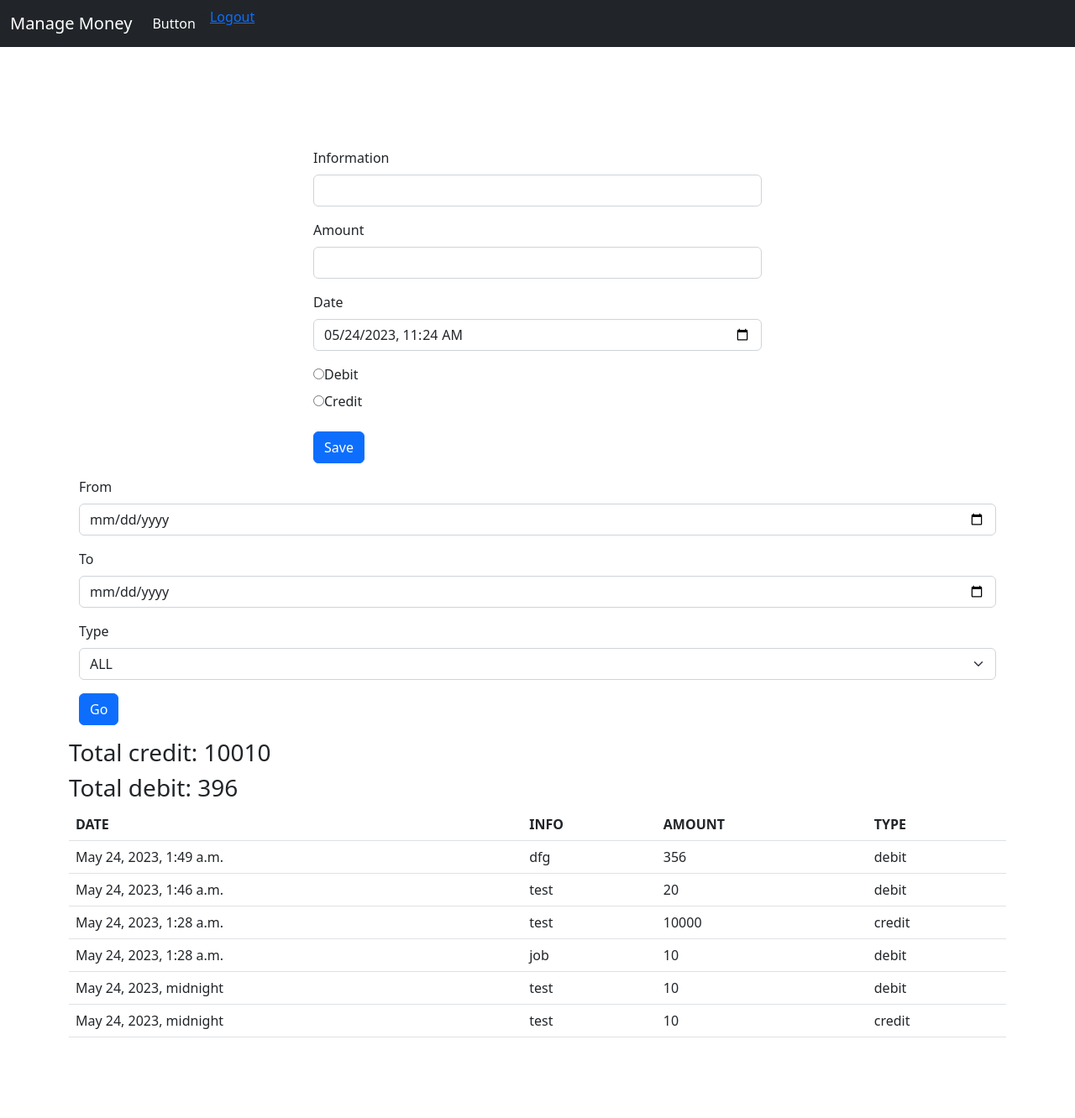
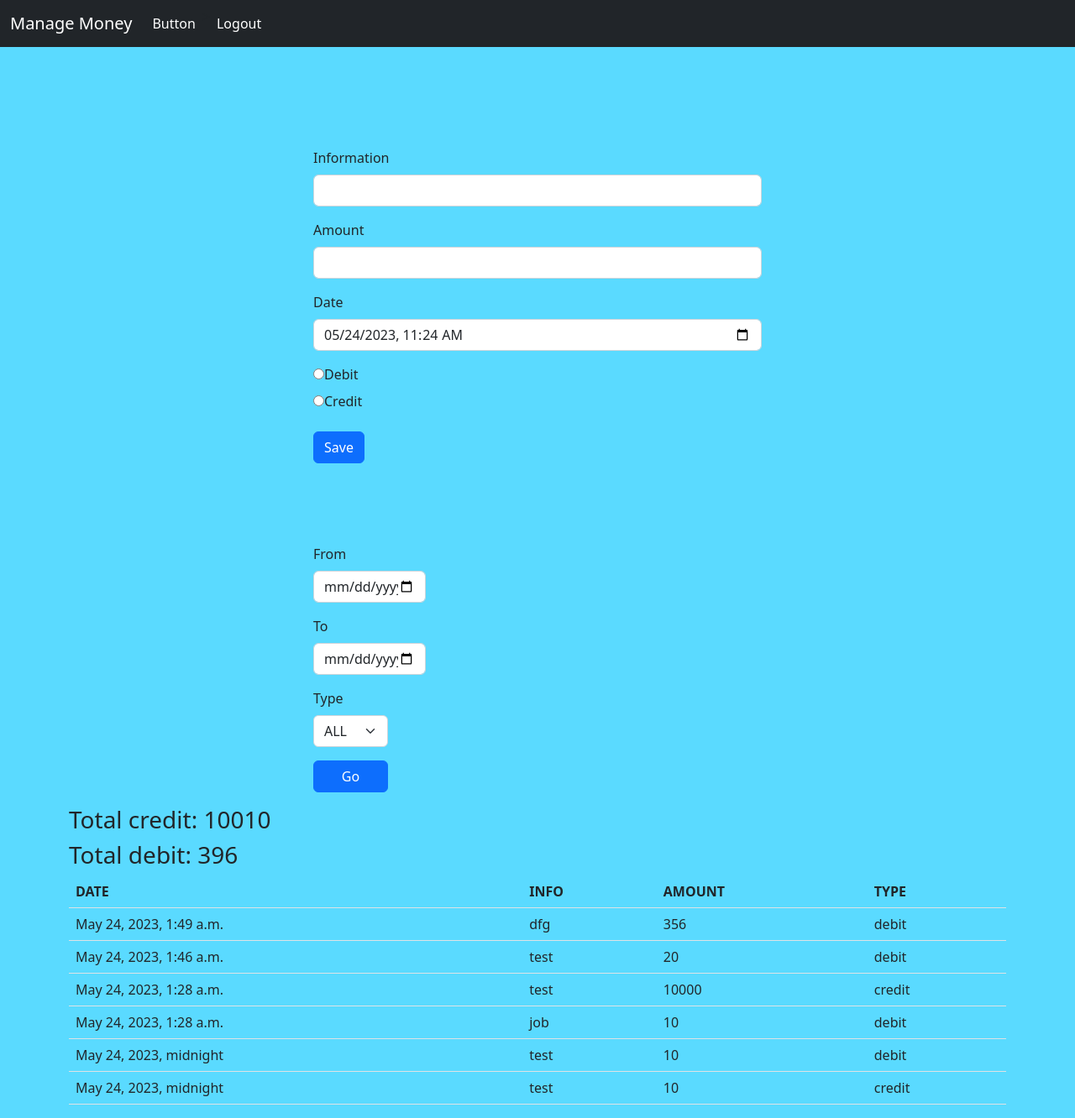
Before and after one commit to Naman-0206/Money-Manager, a Django app: page / in a window 1280 px wide. Shown: the whole page at 84% size. Before the commit the page ends 1236 px from the top, so only its background shows below. Run offline with Django 4.2, Linux system fonts and the light colour scheme; a user stored in the database is signed in; data comes from the database, SQL or seed files in the repository; both versions use the stored data as it was before the commit.

Commit message:
remove sql

```diff
--- a/cash_app/templates/base.html
+++ b/cash_app/templates/base.html
@@ -7,6 +7,11 @@
   <title>Manage Money</title>
   <link href="https://cdn.jsdelivr.net/npm/bootstrap@5.2.3/dist/css/bootstrap.min.css" rel="stylesheet"
     integrity="sha384-rbsA2VBKQhggwzxH7pPCaAqO46MgnOM80zW1RWuH61DGLwZJEdK2Kadq2F9CUG65" crossorigin="anonymous">
+  <style>
+    body {
+      background-color: #5adaff;
+    }
+  </style>
 </head>
 
 <body>
--- a/cash_app/templates/index.html
+++ b/cash_app/templates/index.html
@@ -1,6 +1,5 @@
 <body>
     {% extends "base.html" %}
-
     {% block start %}
     {% if user.is_authenticated %}
     <div class="container mt-5 pt-5 col-6">
@@ -29,18 +28,18 @@
             <button type="submit" class="btn btn-primary">Save</button>
         </form>
     </div>
-    <div class="container">
+    <div class="container mt-5 pt-5 col-6">
         <form method="POST">
             {% csrf_token %}
-            <div class="mb-3">
+            <div class="mb-3 col-3">
                 <label for="from" class="form-label">From</label>
                 <input type="date" name="from" required class="form-control" id="from">
             </div>
-            <div class="mb-3">
+            <div class="mb-3 col-3">
                 <label for="to" class="form-label">To</label>
                 <input type="date" name="to" required class="form-control" id="to">
             </div>
-            <div class="mb-3">
+            <div class="mb-3 col-2">
                 <label for="t_type" class="form-label">Type</label>
                 <select name="t_type" id="t_type" class="form-select">
                     <option value="all">ALL</option>
@@ -48,7 +47,7 @@
                     <option value="credit">Credit</option>
                 </select>
             </div>
-            <button type="submit" class="btn btn-primary">Go</button>
+            <button type="submit" class="btn btn-primary col-2">Go</button>
 
 
 
--- a/cash_app/templates/navbar.html
+++ b/cash_app/templates/navbar.html
@@ -1,21 +1,21 @@
 <nav class="navbar navbar-expand-lg navbar-dark bg-dark">
   <div class="container-fluid">
     <a class="navbar-brand" href="{% url 'home' %}">Manage Money</a>
+
     <button class="navbar-toggler" type="button" data-bs-toggle="collapse" data-bs-target="#navbarSupportedContent"
       aria-controls="navbarSupportedContent" aria-expanded="false" aria-label="Toggle navigation">
       <span class="navbar-toggler-icon"></span>
     </button>
+
     <div class="collapse navbar-collapse" id="navbarSupportedContent">
       <ul class="navbar-nav me-auto mb-2 mb-lg-0">
         <li class="nav-item">
           <a class="nav-link active" aria-current="page" href="#">Button</a>
         </li>>
         <li>
-        <div class="">
-            {% if user.is_authenticated %}
-            <a class="" href="/logout">Logout</a>
-            {% endif %}
-          </div>
+          {% if user.is_authenticated %}
+            <a class="nav-link active" href="/logout">Logout</a>
+          {% endif %}
         </li>
       </ul>
     </div>
```
Also changed, not shown: db.sqlite3 (deleted), 1 other file.
